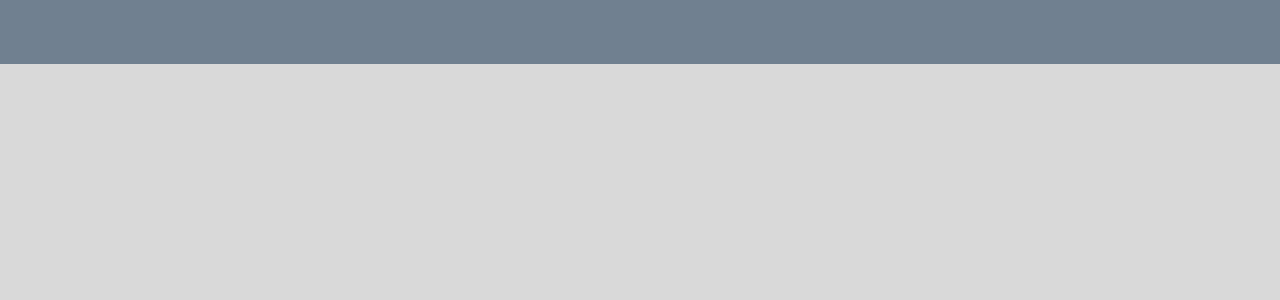
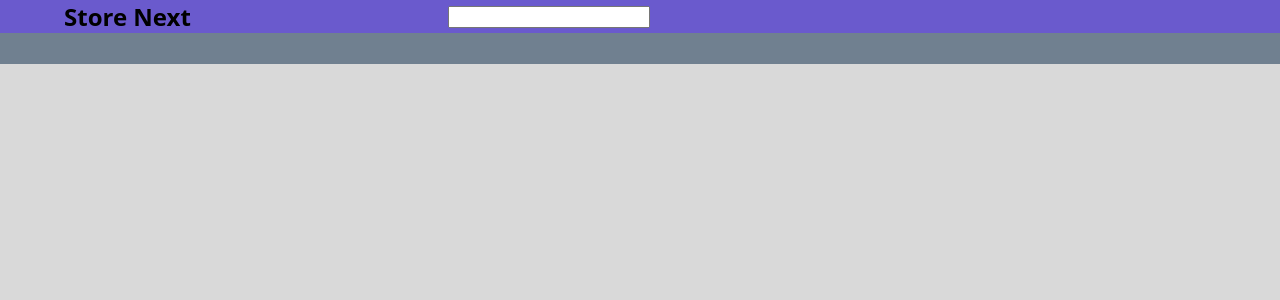
Before and after one commit to IuryGams/E-commerce-Next, a Next.js app: page / in a window 1280 px wide. Shown: the top 300 px of the page. Built offline with nearby package versions, Linux system fonts and the light colour scheme.

Commit message:
created and import TopHeader

```diff
--- /dev/null
+++ b/src/components/Header/TopHeader/index.tsx
@@ -0,0 +1,37 @@
+import styled from "styled-components";
+
+const ContainerSection = styled.section`
+    display: flex;
+    align-items: center;
+    justify-content: space-around;
+    max-width: 1440px;
+    width: 100%;
+    background-color: slateblue;
+    margin: 0 auto;
+`
+
+const Title = styled.h1`
+    width: 20%;
+`
+
+const StyledForm = styled.form`
+    width: 50%;
+`
+
+const BoxIcons = styled.div`
+
+`
+
+export default function TopHeader () {
+    return(
+        <ContainerSection>
+            <Title>Store Next</Title>
+            <StyledForm>
+                <input type="text" />
+            </StyledForm>
+            <BoxIcons>
+                <i></i>
+            </BoxIcons>
+        </ContainerSection>
+    )
+}
--- a/src/components/Header/index.tsx
+++ b/src/components/Header/index.tsx
@@ -1,4 +1,5 @@
 import styled from "styled-components";
+import TopHeader from "@/components/Header/TopHeader"
 
 const ContainerHeader = styled.header`
     display: flex;
@@ -11,7 +12,7 @@ const ContainerHeader = styled.header`
 export default function Header () {
     return(
         <ContainerHeader>
-
+            <TopHeader />
         </ContainerHeader>
     )
 }
```
